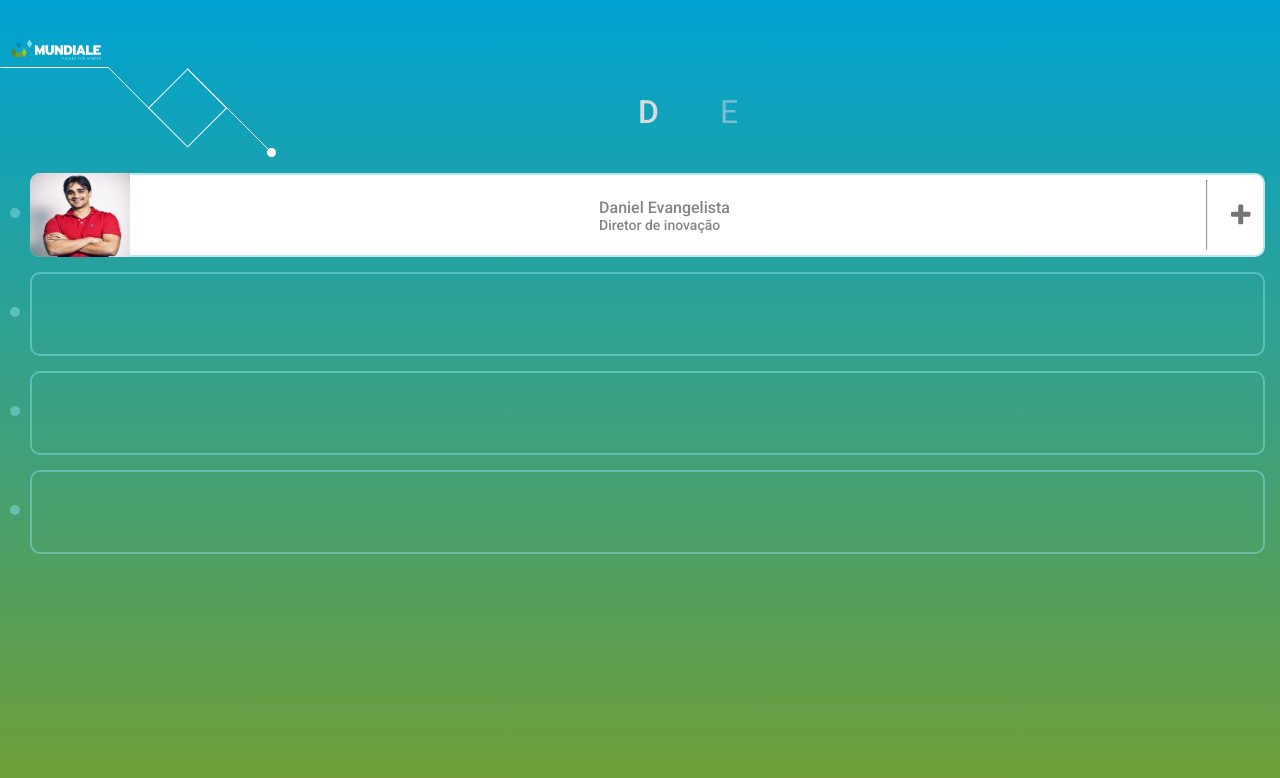
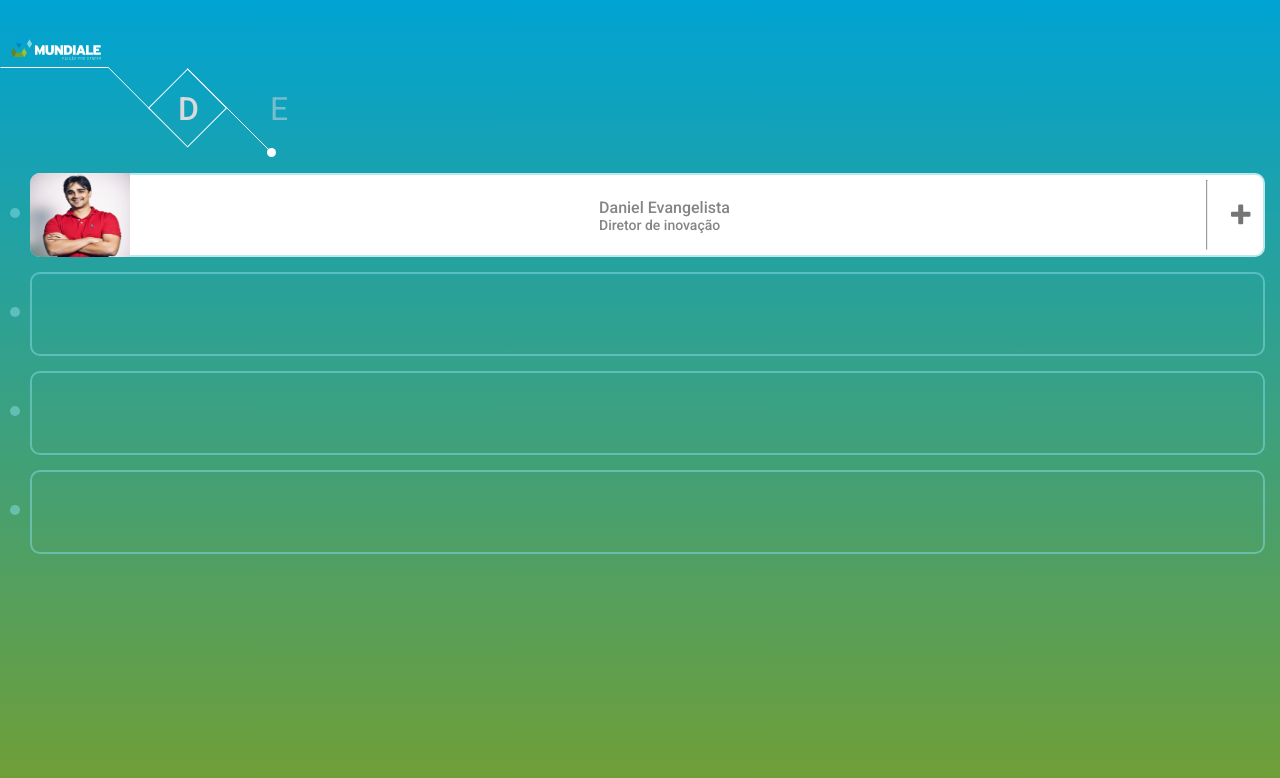
Before and after one commit to lucaspere/mundiale-test, a React app: page /d in a window 1280 px wide. Shown: the top 778 px of the page. Built offline with nearby package versions, Linux system fonts and the light colour scheme.

Commit message:
refatorando o diretório

```diff
--- a/src/Layout/Layout.jsx
+++ b/src/Layout/Layout.jsx
@@ -9,7 +9,7 @@ const Layout = (props) => {
          <header >
             <nav>
                <ul>
-                  <NavLink to="/d" className="dude" activeClassName="isSelected">
+                  <NavLink to="/d" className="d" activeClassName="isSelected">
                      D
                      </NavLink>
                      <NavLink to="e" className="e" activeClassName="isSelected">
--- a/src/Layout/layout.css
+++ b/src/Layout/layout.css
@@ -15,38 +15,34 @@ header {
    height: 157px;
 }
 
-header nav {
-   position: relative;
-}
-
 header nav ul {
    padding: 0;
    margin: 0;
 }
 
-.dude {
+.d {
    position: absolute;
-   top: 14px;
+   top: 90px;
    text-decoration: none;
    font-size: var(--large-size);
    color: #dadada;
-   left: -80px;
+   left: 90px;
    opacity: 0.5
 }
 
 .e {
    position: absolute;
-   top: 14px;
+   top: 90px;
    text-decoration: none;
    font-size: var(--large-size);
    color: #dadada;
-   left: 80px;
+   left: 270px;
    opacity: 0.5
 }
 
 .isSelected {
    font-weight: 500;
-   left: -2px;
+   left: 178px;
    opacity: 1;
 }
 
--- a/src/Routes.jsx
+++ b/src/Routes.jsx
@@ -2,8 +2,8 @@ import React from 'react';
 import { Route, Switch, Redirect } from 'react-router-dom'
 
 import Layout from './layout/Layout.jsx';
-import DLetter from './DLetter.jsx';
-import ELetter from './ELetter.jsx';
+import DLetter from './components/DLetter.jsx';
+import ELetter from './components/ELetter.jsx';
 
 const Routes = () => (
    <Layout>
@@ -13,8 +13,6 @@ const Routes = () => (
          </Route>
          <Route path="/d" exact component={DLetter} />
          <Route path="/e" exact component={ELetter} />
-         {/* <Route path="F" exact component={FLetter} />
-         <Route path="G" exact component={GLetter} /> */}
       </Switch>
    </Layout>
 
--- a/src/DLetter.jsx
+++ b/src/components/DLetter.jsx
@@ -1,7 +1,7 @@
 import React from 'react';
 
 import EmployeesList from './EmployeesList.jsx';
-import {data} from '../data/data.js';
+import {data} from '../../data/data.js';
 
 const DLetter = () => {
 
--- a/src/ELetter.jsx
+++ b/src/components/ELetter.jsx
@@ -1,7 +1,7 @@
 import React from 'react';
 
 import EmployeesList from './EmployeesList.jsx';
-import {data} from '../data/data.js';
+import {data} from '../../data/data.js';
 
 const ELetter = () => {
 
--- a/src/EmployeesList.jsx
+++ b/src/components/EmployeesList.jsx
@@ -1,7 +1,7 @@
 import React from 'react';
 
 import './employeesList.css';
-import tab_plus from '../public/images/Tab_plus.svg'
+import tab_plus from '../../public/images/Tab_plus.svg'
 
 const EmployeesList = (props) => {
    const { employeeName, role, avatar, teleNumbers, email, qrCode } = props.employeeData;
```
Also changed, not shown: src/components/employeesList.css (renamed from src/employeesList.css).
